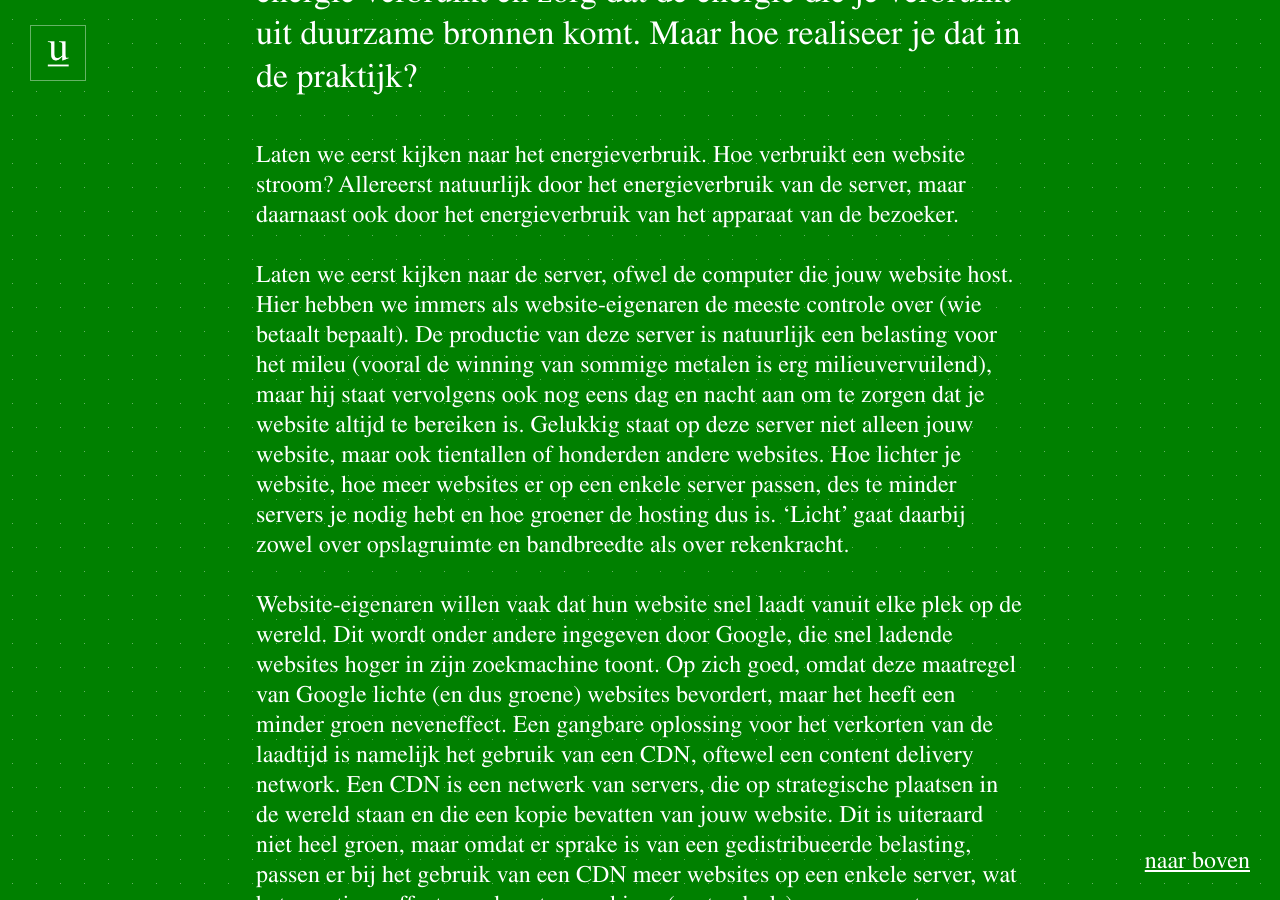
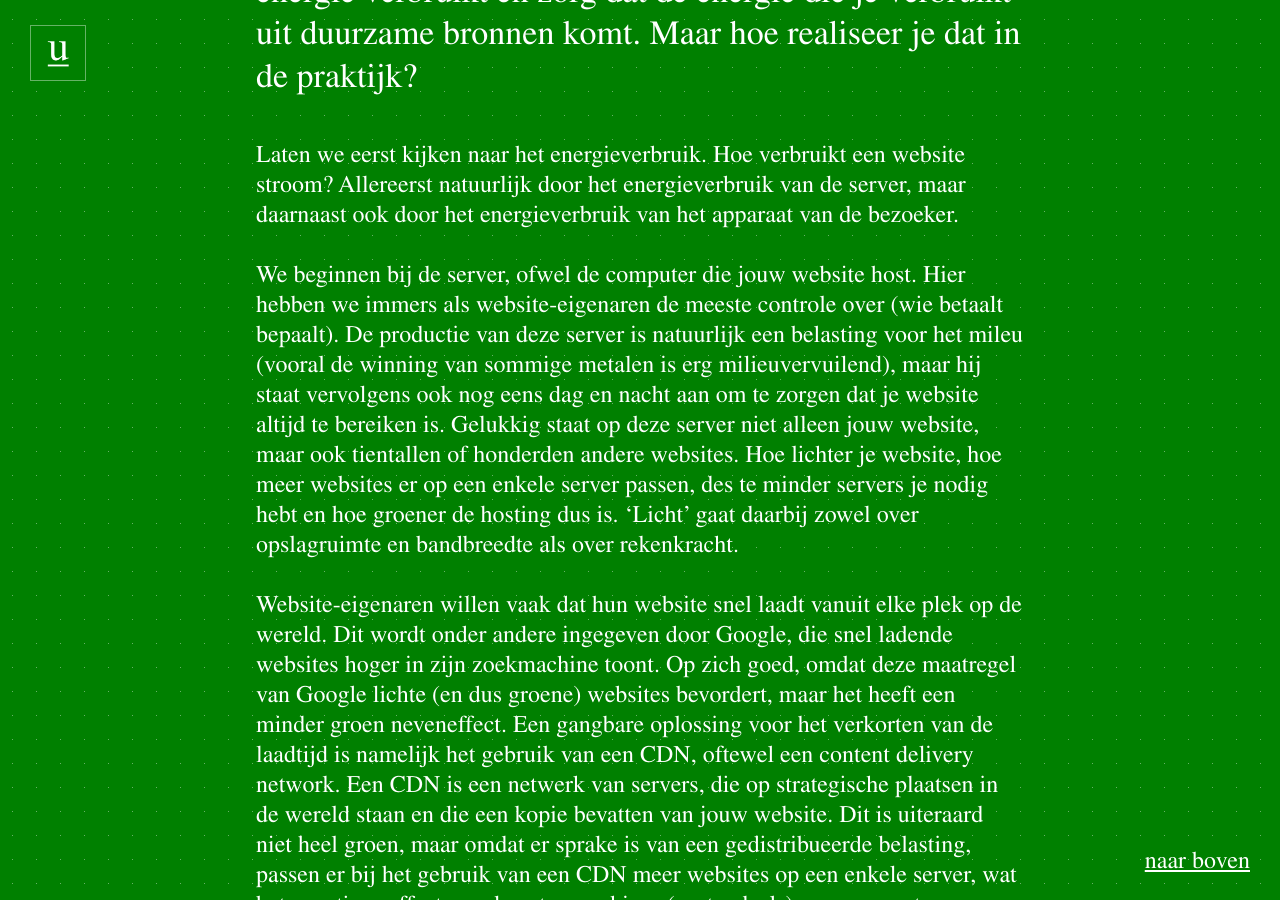
Before and after one commit to jhvanderschee/usecuewebsitenl, a Jekyll site: the page built from _posts/2019-08-21-een-groene-website.md, in a window 1280 px wide and 900 px high, scrolled down 1144 px. Built offline with Jekyll 4.4.1, drawn with Linux system fonts in a browser that asks for light colours.

Commit message:
Update 2019-08-21-een-groene-website.md

```diff
--- a/_posts/2019-08-21-een-groene-website.md
+++ b/_posts/2019-08-21-een-groene-website.md
@@ -7,7 +7,7 @@ Groen is niet alleen goed voor je merk, maar ook belangrijker dan ooit. ICT is (
 
 Laten we eerst kijken naar het energieverbruik. Hoe verbruikt een website stroom? Allereerst natuurlijk door het energieverbruik van de server, maar daarnaast ook door het energieverbruik van het apparaat van de bezoeker.
 
-Laten we eerst kijken naar de server, ofwel de computer die jouw website host. Hier hebben we immers als website-eigenaren de meeste controle over (wie betaalt bepaalt). De productie van deze server is natuurlijk een belasting voor het mileu (vooral de winning van sommige metalen is erg milieuvervuilend), maar hij staat vervolgens ook nog eens dag en nacht aan om te zorgen dat je website altijd te bereiken is. Gelukkig staat op deze server niet alleen jouw website, maar ook tientallen of honderden andere websites. Hoe lichter je website, hoe meer websites er op een enkele server passen, des te minder servers je nodig hebt en hoe groener de hosting dus is. 'Licht' gaat daarbij zowel over opslagruimte en bandbreedte als over rekenkracht.
+We beginnen bij de server, ofwel de computer die jouw website host. Hier hebben we immers als website-eigenaren de meeste controle over (wie betaalt bepaalt). De productie van deze server is natuurlijk een belasting voor het mileu (vooral de winning van sommige metalen is erg milieuvervuilend), maar hij staat vervolgens ook nog eens dag en nacht aan om te zorgen dat je website altijd te bereiken is. Gelukkig staat op deze server niet alleen jouw website, maar ook tientallen of honderden andere websites. Hoe lichter je website, hoe meer websites er op een enkele server passen, des te minder servers je nodig hebt en hoe groener de hosting dus is. 'Licht' gaat daarbij zowel over opslagruimte en bandbreedte als over rekenkracht.
 
 Website-eigenaren willen vaak dat hun website snel laadt vanuit elke plek op de wereld. Dit wordt onder andere ingegeven door Google, die snel ladende websites hoger in zijn zoekmachine toont. Op zich goed, omdat deze maatregel van Google lichte (en dus groene) websites bevordert, maar het heeft een minder groen neveneffect. Een gangbare oplossing voor het verkorten van de laadtijd is namelijk het gebruik van een CDN, oftewel een content delivery network. Een CDN is een netwerk van servers, die op strategische plaatsen in de wereld staan en die een kopie bevatten van jouw website. Dit is uiteraard niet heel groen, maar omdat er sprake is van een gedistribueerde belasting, passen er bij het gebruik van een CDN meer websites op een enkele server, wat het negatieve effect van de extra machines (grotendeels) compenseert.
 
```
